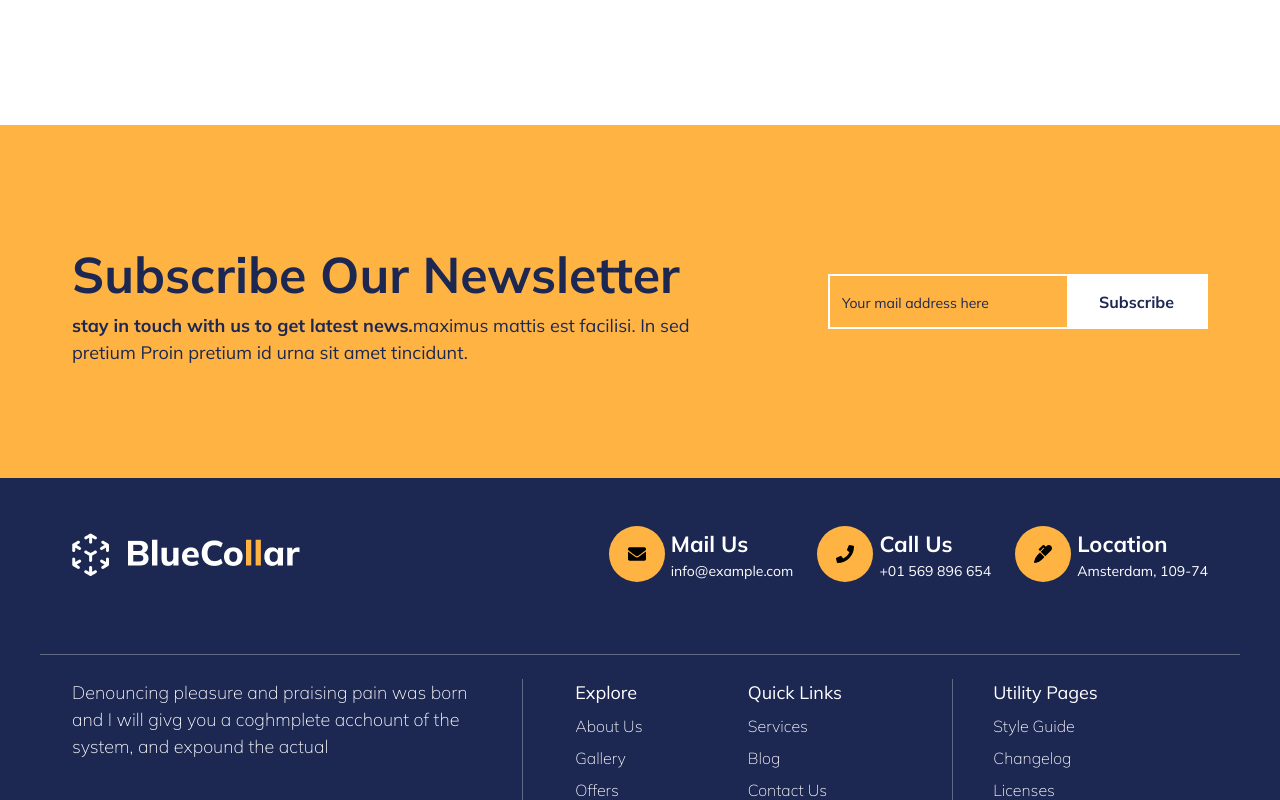
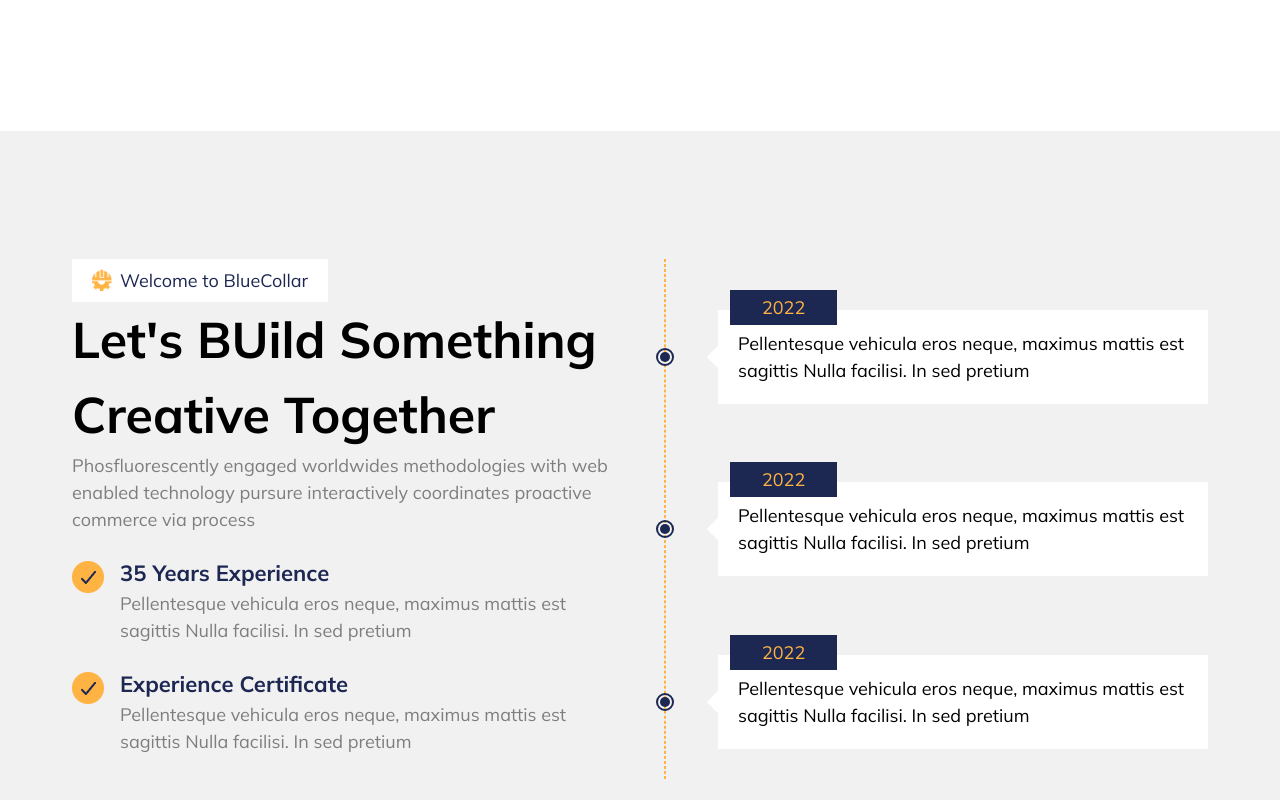
Before and after one commit to mohammad-naimur-rahman/bluecollar-figma-to-react, a React (Vite) app: page /about-us in a window 1280 px wide. Shown: the part 1860-2660 px from the top of the page. Built offline with nearby package versions, Linux system fonts and the light colour scheme.

Commit message:
added second section

```diff
--- a/src/components/page/aboutUs/FirstSection.jsx
+++ b/src/components/page/aboutUs/FirstSection.jsx
@@ -74,9 +74,9 @@ const FirstSection = () => {
 
         <div className="flex gap-10 pt-xxl">
           <Card img={vector1} title="1920" desc="Project Completed" />
-          <Card img={vector1} title="1920" desc="Project Completed" />
-          <Card img={vector1} title="1920" desc="Project Completed" />
-          <Card img={vector1} title="1920" desc="Project Completed" />
+          <Card img={vector2} title="2500+" desc="Industry Solutions" />
+          <Card img={vector3} title="500+" desc="Expert Contractors" />
+          <Card img={vector4} title="1k+" desc="Happy Customers" />
         </div>
       </div>
     </section>
--- /dev/null
+++ b/src/components/page/aboutUs/SecondSection.jsx
@@ -0,0 +1,76 @@
+import React from 'react'
+import icon from '@assets/images/homepage/icon.png'
+import tick from '@assets/images/homepage/tick.png'
+import Heading from '../../ui/Heading'
+
+const Timeline = ({ year, desc }) => {
+  return (
+    <div className="flex gap-12 items-center">
+      <div className="w-[10px] h-[10px] min-w-[10px] rounded-full bg-secondary outline-2 outline-secondary outline outline-offset-2"></div>
+      <div className="bg-white p-5 relative">
+        <p className="absolute bg-secondary text-primary px-8 py-1 -top-5 left-3">{year}</p>
+        <p>{desc}</p>
+        <div className="absolute top-1/2 -left-2 -translate-y-1/2 w-4 h-4 bg-white rotate-45" />
+      </div>
+    </div>
+  )
+}
+
+const SecondSection = () => {
+  return (
+    <div className="p-xl bg-bg">
+      <div className="container flex items-stretch justify-between gap-10">
+        <div className="basis-1/2">
+          <Heading title="Welcome to BlueCollar" img={icon} bg="bg-white" />
+          <h2>Let's BUild Something Creative Together</h2>
+          <p className="text-gray">
+            Phosfluorescently engaged worldwides methodologies with web enabled technology pursure interactively
+            coordinates proactive commerce via process
+          </p>
+
+          <div className="flex flex-col gap-6 py-6">
+            <div className="flex items-start justify-start sm:mb-5">
+              <img src={tick} alt="tick" className="w-8 h-auto mt-1" />
+              <div className="pl-4">
+                <h6 className="text-secondary">35 Years Experience</h6>
+                <p className="text-gray">
+                  Pellentesque vehicula eros neque, maximus mattis est sagittis Nulla facilisi. In sed pretium
+                </p>
+              </div>
+            </div>
+
+            <div className="flex items-start justify-start sm:mb-5">
+              <img src={tick} alt="tick" className="w-8 h-auto mt-1" />
+              <div className="pl-4">
+                <h6 className="text-secondary">Experience Certificate</h6>
+                <p className="text-gray">
+                  Pellentesque vehicula eros neque, maximus mattis est sagittis Nulla facilisi. In sed pretium
+                </p>
+              </div>
+            </div>
+          </div>
+        </div>
+
+        <div className="basis-1/2 relative z-[2] pt-5">
+          <div className="absolute w-[1px] h-full border-[1px] border-dashed border-primary top-0 left-[4px] -z-10" />
+          <div className="flex flex-col justify-evenly gap-12 h-full z-[2]">
+            <Timeline
+              year="2022"
+              desc="Pellentesque vehicula eros neque, maximus mattis est sagittis Nulla facilisi. In sed pretium"
+            />
+            <Timeline
+              year="2022"
+              desc="Pellentesque vehicula eros neque, maximus mattis est sagittis Nulla facilisi. In sed pretium"
+            />
+            <Timeline
+              year="2022"
+              desc="Pellentesque vehicula eros neque, maximus mattis est sagittis Nulla facilisi. In sed pretium"
+            />
+          </div>
+        </div>
+      </div>
+    </div>
+  )
+}
+
+export default SecondSection
--- a/src/page/AboutUs.tsx
+++ b/src/page/AboutUs.tsx
@@ -2,12 +2,14 @@ import Layout from '@components/ui/Layout.jsx'
 import BreadCrumb from '@components/ui/BreadCrumb.jsx'
 import bg from '@assets/images/about-us/bg.png'
 import FirstSection from '@components/page/aboutUs/FirstSection.jsx'
+import SecondSection from '@components/page/aboutUs/SecondSection.jsx'
 
 const AboutUs = () => {
   return (
     <Layout title="About Us">
       <BreadCrumb title="About Us" img={bg} />
       <FirstSection />
+      <SecondSection />
     </Layout>
   )
 }
```
